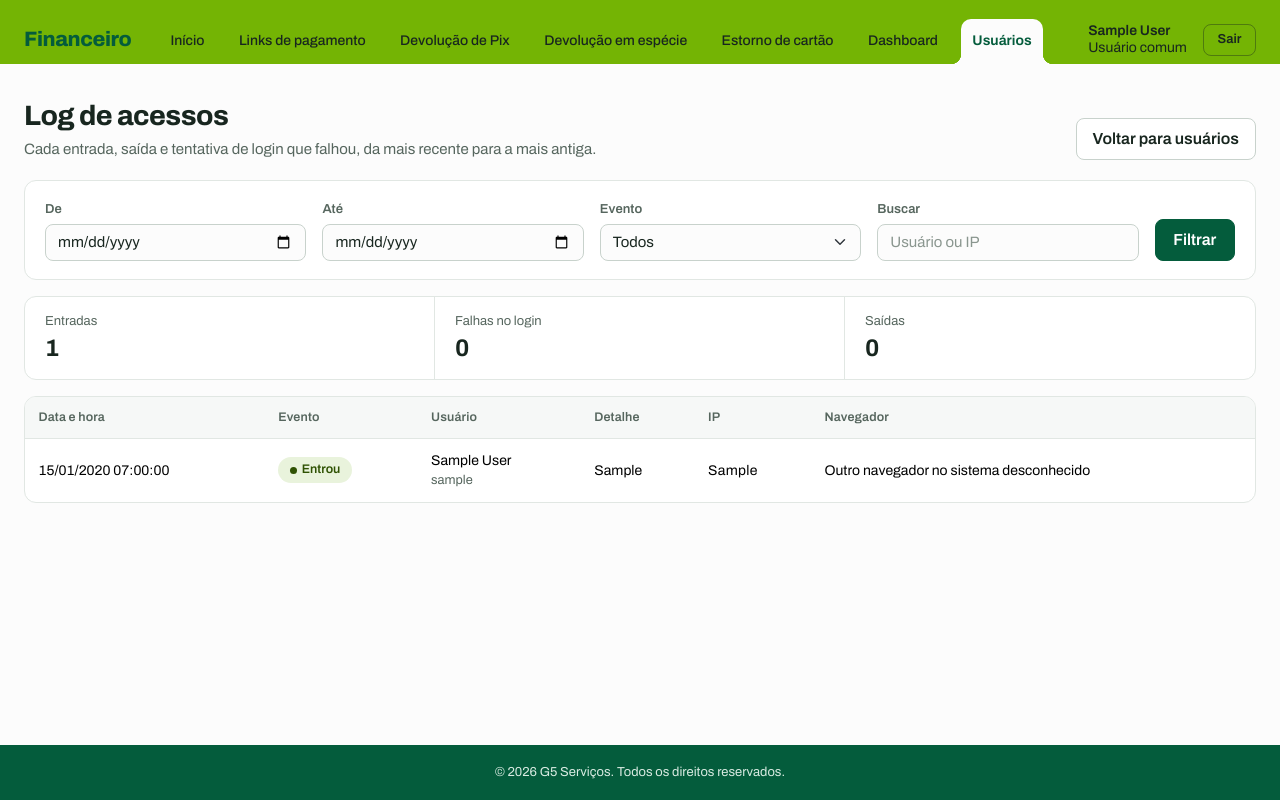
After one commit to g5tidevs/financeiro-g5, a Django app: page /contas/acessos/ in a window 1280 px wide. The commit adds this page. Run offline with Django 5.2, Linux system fonts and the light colour scheme; a user stored in the database is signed in; tables that the repository leaves empty hold one stand-in row (values such as "Sample post"); some libraries are stand-ins or nearby versions.

Commit message:
Log de acessos: entradas, saídas e falhas de login

```diff
--- a/apps/contas/apps.py
+++ b/apps/contas/apps.py
@@ -6,3 +6,6 @@ class ContasConfig(AppConfig):
     name = "apps.contas"
     label = "contas"
     verbose_name = "Contas de usuário"
+
+    def ready(self):
+        from . import signals  # noqa: F401  (liga o log de acessos)
--- a/apps/contas/forms.py
+++ b/apps/contas/forms.py
@@ -1,10 +1,10 @@
 from django.contrib.auth.forms import AuthenticationForm, SetPasswordForm, UserCreationForm
 from django.db.models import Q
-
+from django import forms
 from apps.cadastros.models import Loja
 from apps.core.forms import BootstrapFormMixin, BootstrapModelForm
 
-from .models import Usuario
+from .models import RegistroAcesso, Usuario
 
 ROTULOS = {
     "username": "Usuário (login)",
@@ -65,3 +65,43 @@ class UsuarioSenhaForm(BootstrapFormMixin, SetPasswordForm):
         super().__init__(*args, **kwargs)
         self.fields["new_password1"].label = "Nova senha"
         self.fields["new_password2"].label = "Confirme a nova senha"
+
+
+class AcessoFiltroForm(BootstrapFormMixin, forms.Form):
+    TIPOS = [("", "Todos")] + list(RegistroAcesso.Tipo.choices)
+
+    inicio = forms.DateField(label="De", required=False,
+                             widget=forms.DateInput(format="%Y-%m-%d", attrs={"type": "date"}))
+    fim = forms.DateField(label="Até", required=False,
+                          widget=forms.DateInput(format="%Y-%m-%d", attrs={"type": "date"}))
+    tipo = forms.ChoiceField(label="Evento", choices=TIPOS, required=False)
+    q = forms.CharField(
+        label="Buscar", required=False,
+        widget=forms.TextInput(attrs={"type": "search", "placeholder": "Usuário ou IP"}),
+    )
+
+    def clean(self):
+        dados = super().clean()
+        inicio, fim = dados.get("inicio"), dados.get("fim")
+        if inicio and fim and inicio > fim:
+            raise forms.ValidationError("A data inicial não pode ser depois da data final.")
+        return dados
+
+    def filtrar(self, qs):
+        if not self.is_valid():
+            return qs
+        d = self.cleaned_data
+        if d["inicio"]:
+            qs = qs.filter(data_hora__date__gte=d["inicio"])
+        if d["fim"]:
+            qs = qs.filter(data_hora__date__lte=d["fim"])
+        if d["tipo"]:
+            qs = qs.filter(tipo=d["tipo"])
+        if d["q"]:
+            qs = qs.filter(
+                Q(username__icontains=d["q"])
+                | Q(usuario__first_name__icontains=d["q"])
+                | Q(usuario__last_name__icontains=d["q"])
+                | Q(ip__startswith=d["q"])
+            )
+        return qs
--- a/apps/contas/models.py
+++ b/apps/contas/models.py
@@ -32,3 +32,64 @@ class Usuario(AbstractUser):
 
     def __str__(self):
         return self.get_full_name() or self.username
+
+
+class RegistroAcesso(models.Model):
+    """Log de acessos: cada entrada, saída e tentativa de login que falhou."""
+
+    class Tipo(models.TextChoices):
+        ENTRADA = "ENTRADA", "Entrou"
+        FALHA = "FALHA", "Falha no login"
+        SAIDA = "SAIDA", "Saiu"
+
+    data_hora = models.DateTimeField("Data e hora", auto_now_add=True, db_index=True)
+    tipo = models.CharField("Evento", max_length=10, choices=Tipo.choices, db_index=True)
+    usuario = models.ForeignKey(
+        "contas.Usuario", verbose_name="Usuário", on_delete=models.SET_NULL,
+        null=True, blank=True, related_name="acessos",
+    )
+    username = models.CharField("Usuário digitado", max_length=150, blank=True)
+    detalhe = models.CharField("Detalhe", max_length=100, blank=True)
+    ip = models.GenericIPAddressField("IP", null=True, blank=True)
+    user_agent = models.CharField("Navegador (bruto)", max_length=300, blank=True)
+
+    class Meta:
+        verbose_name = "Registro de acesso"
+        verbose_name_plural = "Registros de acesso"
+        ordering = ["-data_hora"]
+
+    def __str__(self):
+        return f"{self.get_tipo_display()} - {self.username} - {self.data_hora:%d/%m/%Y %H:%M}"
+
+    @property
+    def navegador(self):
+        """Resumo legível do user agent, como "Chrome no Windows"."""
+        ua = self.user_agent
+        if not ua:
+            return "—"
+        if "Edg/" in ua:
+            nav = "Edge"
+        elif "OPR/" in ua or "Opera" in ua:
+            nav = "Opera"
+        elif "Chrome/" in ua:
+            nav = "Chrome"
+        elif "Firefox/" in ua:
+            nav = "Firefox"
+        elif "Safari/" in ua:
+            nav = "Safari"
+        else:
+            nav = "Outro navegador"
+
+        if "Android" in ua:
+            so = "Android"
+        elif "iPhone" in ua or "iPad" in ua:
+            so = "iPhone/iPad"
+        elif "Windows" in ua:
+            so = "Windows"
+        elif "Mac OS" in ua:
+            so = "Mac"
+        elif "Linux" in ua:
+            so = "Linux"
+        else:
+            so = "sistema desconhecido"
+        return f"{nav} no {so}"
--- a/apps/contas/urls.py
+++ b/apps/contas/urls.py
@@ -20,4 +20,6 @@ urlpatterns = [
     path("usuarios/<int:pk>/editar/", views.UsuarioUpdateView.as_view(), name="usuario_editar"),
     path("usuarios/<int:pk>/senha/", views.UsuarioSenhaView.as_view(), name="usuario_senha"),
     path("usuarios/<int:pk>/alternar/", views.UsuarioAlternarView.as_view(), name="usuario_alternar"),
+        # Log de acessos (só o administrador)
+    path("acessos/", views.AcessoListView.as_view(), name="acessos"),
 ]
--- a/apps/contas/views.py
+++ b/apps/contas/views.py
@@ -1,15 +1,15 @@
 from django.contrib import messages
 from django.contrib.auth import update_session_auth_hash
-from django.db.models import Q
+from django.db.models import Count, Q
 from django.shortcuts import get_object_or_404, redirect
 from django.urls import reverse, reverse_lazy
 from django.utils.functional import cached_property
 from django.views import View
 from django.views.generic import CreateView, FormView, ListView, UpdateView
 
-from .forms import UsuarioCriarForm, UsuarioEditarForm, UsuarioSenhaForm
+from .forms import AcessoFiltroForm, UsuarioCriarForm, UsuarioEditarForm, UsuarioSenhaForm
 from .mixins import AdminRequiredMixin
-from .models import Usuario
+from .models import RegistroAcesso, Usuario
 
 
 class UsuarioListView(AdminRequiredMixin, ListView):
@@ -117,3 +117,29 @@ class UsuarioAlternarView(AdminRequiredMixin, View):
         else:
             messages.success(request, f"Usuário desativado: {usuario}. Ele não consegue mais entrar no sistema.")
         return redirect(destino)
+
+
+class AcessoListView(AdminRequiredMixin, ListView):
+    """Log de acessos: entradas, saídas e tentativas de login que falharam."""
+
+    template_name = "contas/acessos_lista.html"
+    paginate_by = 50
+
+    def get_queryset(self):
+        self.filtro = AcessoFiltroForm(self.request.GET or None)
+        qs = RegistroAcesso.objects.select_related("usuario")
+        return self.filtro.filtrar(qs)
+
+    def get_context_data(self, **kwargs):
+        context = super().get_context_data(**kwargs)
+        context["filtro"] = self.filtro
+        context["resumo"] = self.object_list.aggregate(
+            entradas=Count("id", filter=Q(tipo=RegistroAcesso.Tipo.ENTRADA)),
+            falhas=Count("id", filter=Q(tipo=RegistroAcesso.Tipo.FALHA)),
+            saidas=Count("id", filter=Q(tipo=RegistroAcesso.Tipo.SAIDA)),
+        )
+        params = self.request.GET.copy()
+        params.pop("page", None)
+        context["filtros_url"] = params.urlencode()
+        context["tem_filtro"] = any(valor for valor in params.values())
+        return context
--- a/static/css/app.css
+++ b/static/css/app.css
@@ -639,3 +639,11 @@ body { font-variant-numeric: tabular-nums; -webkit-font-smoothing: antialiased;
 @media (min-width: 768px) {
   .filtros-grid .campo--periodo { grid-column: span 2; }
 }
+
+
+
+/* Selo vermelho (falhas no log de acessos) */
+.selo-perigo { background: #fdecea; color: #8f1c13; }
+
+/* Botões lado a lado no topo das listas */
+.barra-acoes-botoes { display: flex; gap: .5rem; flex-wrap: wrap; }
--- /dev/null
+++ b/templates/contas/acessos_lista.html
@@ -0,0 +1,92 @@
+{% extends "base.html" %}
+{% block title %}Log de acessos{% endblock %}
+{% block content %}
+<div class="barra-acoes">
+  <div>
+    <h1 class="pagina-titulo">Log de acessos</h1>
+    <p class="pagina-sub mb-0">Cada entrada, saída e tentativa de login que falhou, da mais recente para a mais antiga.</p>
+  </div>
+  <a href="{% url 'contas:usuarios' %}" class="btn btn-secundario">Voltar para usuários</a>
+</div>
+
+<form method="get" class="painel-filtros" aria-label="Filtros">
+  {% if filtro.non_field_errors %}
+    <div class="alert alert-danger">{{ filtro.non_field_errors|join:" " }}</div>
+  {% endif %}
+  <div class="filtros-grid">
+    {% for field in filtro %}
+      <div>
+        <label class="form-label" for="{{ field.id_for_label }}">{{ field.label }}</label>
+        {{ field }}
+      </div>
+    {% endfor %}
+  </div>
+  <div class="filtros-acoes">
+    <button type="submit" class="btn btn-primario">Filtrar</button>
+    {% if tem_filtro %}<a href="{% url 'contas:acessos' %}" class="btn btn-secundario">Limpar filtros</a>{% endif %}
+  </div>
+</form>
+
+<div class="resumo">
+  <div class="resumo-item">
+    <span class="resumo-rotulo">Entradas</span>
+    <span class="resumo-valor">{{ resumo.entradas }}</span>
+  </div>
+  <div class="resumo-item{% if resumo.falhas %} resumo-alerta{% endif %}">
+    <span class="resumo-rotulo">Falhas no login</span>
+    <span class="resumo-valor">{{ resumo.falhas }}</span>
+  </div>
+  <div class="resumo-item">
+    <span class="resumo-rotulo">Saídas</span>
+    <span class="resumo-valor">{{ resumo.saidas }}</span>
+  </div>
+</div>
+
+<div class="tabela-container">
+  <table class="table tabela">
+    <thead>
+      <tr>
+        <th>Data e hora</th>
+        <th>Evento</th>
+        <th>Usuário</th>
+        <th>Detalhe</th>
+        <th>IP</th>
+        <th>Navegador</th>
+      </tr>
+    </thead>
+    <tbody>
+      {% for a in page_obj %}
+      <tr>
+        <td>{{ a.data_hora|date:"d/m/Y H:i:s" }}</td>
+        <td>
+          {% if a.tipo == "ENTRADA" %}<span class="selo selo-ok">Entrou</span>
+          {% elif a.tipo == "FALHA" %}<span class="selo selo-perigo">Falha</span>
+          {% else %}<span class="selo selo-off">Saiu</span>{% endif %}
+        </td>
+        <td>
+          {% if a.usuario %}{{ a.usuario }}<span class="texto-secundario">{{ a.username }}</span>
+          {% else %}{{ a.username|default:"—" }}{% endif %}
+        </td>
+        <td>{{ a.detalhe|default:"—" }}</td>
+        <td class="nsu">{{ a.ip|default:"—" }}</td>
+        <td><span title="{{ a.user_agent }}">{{ a.navegador }}</span></td>
+      </tr>
+      {% empty %}
+      <tr>
+        <td colspan="6" class="vazio">
+          {% if tem_filtro %}Nenhum acesso com esses filtros.{% else %}Nenhum acesso registrado ainda.{% endif %}
+        </td>
+      </tr>
+      {% endfor %}
+    </tbody>
+  </table>
+</div>
+
+{% if is_paginated %}
+<nav class="paginacao" aria-label="Paginação">
+  {% if page_obj.has_previous %}<a href="?page={{ page_obj.previous_page_number }}&{{ filtros_url }}">Anterior</a>{% endif %}
+  <span>Página {{ page_obj.number }} de {{ page_obj.paginator.num_pages }}</span>
+  {% if page_obj.has_next %}<a href="?page={{ page_obj.next_page_number }}&{{ filtros_url }}">Próxima</a>{% endif %}
+</nav>
+{% endif %}
+{% endblock %}
--- a/templates/contas/usuarios_lista.html
+++ b/templates/contas/usuarios_lista.html
@@ -6,7 +6,10 @@
     <h1 class="pagina-titulo">Usuários</h1>
     <p class="pagina-sub mb-0">Quem pode entrar no sistema e o que cada pessoa enxerga.</p>
   </div>
-  <a href="{% url 'contas:usuario_novo' %}" class="btn btn-primario">Novo usuário</a>
+   <div class="barra-acoes-botoes">
+    <a href="{% url 'contas:acessos' %}" class="btn btn-secundario">Log de acessos</a>
+    <a href="{% url 'contas:usuario_novo' %}" class="btn btn-primario">Novo usuário</a>
+   </div>
 </div>
 
 <form method="get" class="painel-filtros" aria-label="Filtros">
```
Also changed, not shown: apps/contas/admin.py (+18 -0 lines), apps/contas/signals.py (added, +61 -0 lines), apps/management/commands/limpar_acessos.py (added, +18 -0 lines), apps/contas/migrations/0003_registroacesso.py (added), apps/management/__init__.py (added), apps/management/commands/__init__.py (added).
